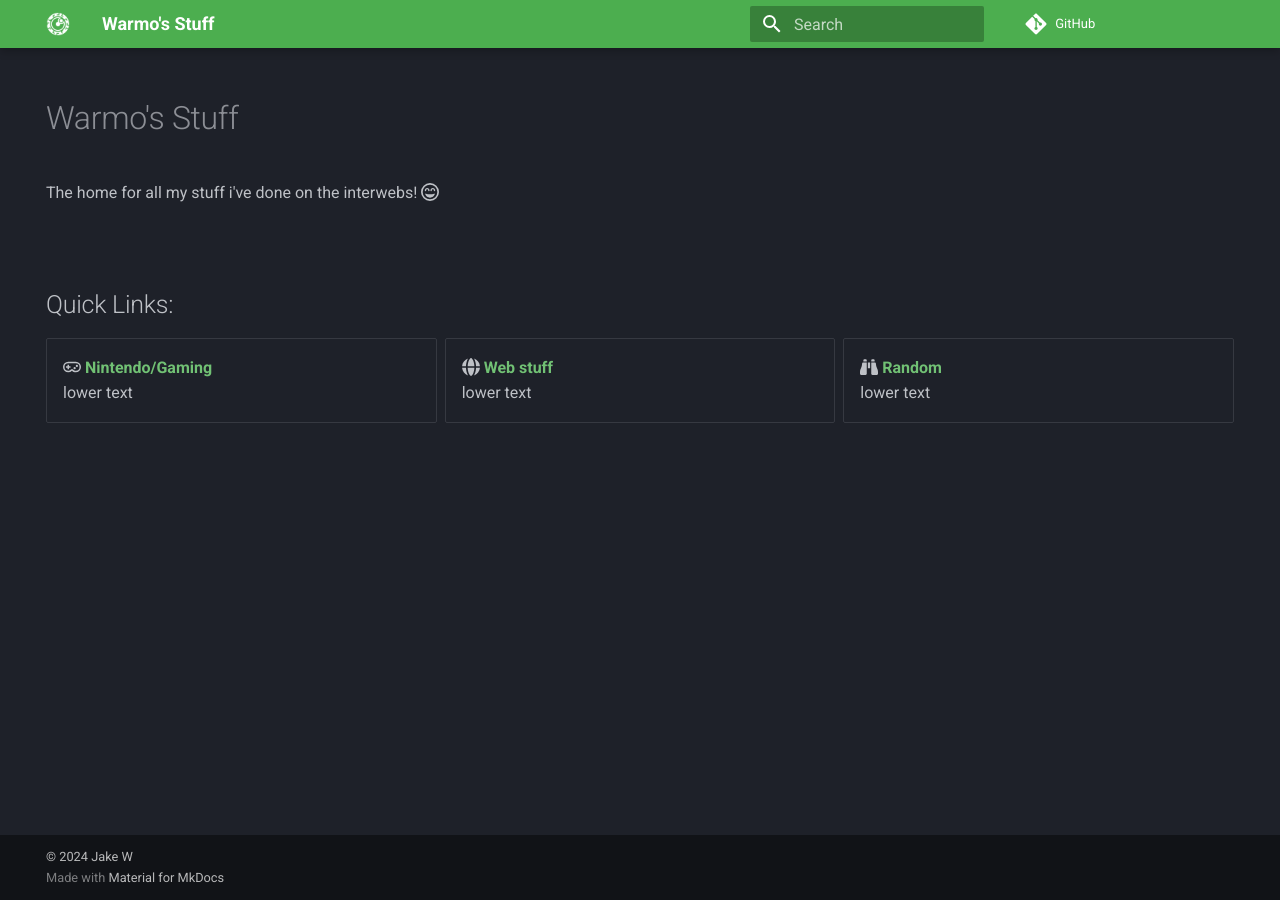
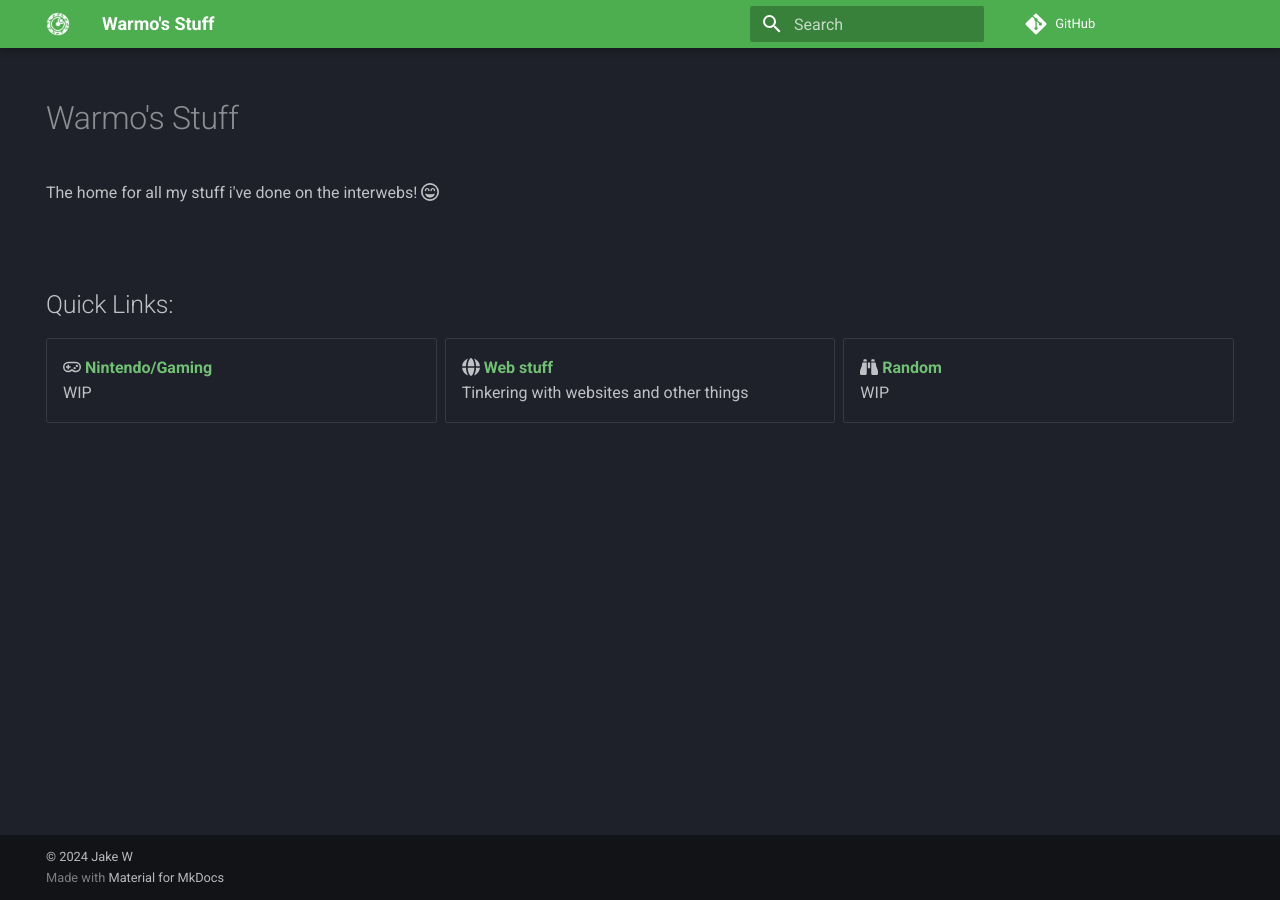
Before and after one commit to Warmo/warmo.github.io, an MkDocs documentation site: the page built from docs/index.md, in a window 1280 px wide. Built offline with MkDocs 1.6.1 and Material for MkDocs 9.7.7, drawn with Linux system fonts in a browser that asks for light colours; comment, search, counter and statistics services are not loaded.

Commit message:
Homepage WIP

```diff
--- a/docs/index.md
+++ b/docs/index.md
@@ -5,7 +5,9 @@ hide:
   - navigation
   - toc
 ---
+
 # Warmo's Stuff
+
  The home for all my stuff i've done on the interwebs! :fontawesome-regular-face-grin-beam:
 
 <br>
@@ -15,9 +17,9 @@ hide:
 <div class="grid cards" markdown>
 
 - :material-gamepad-variant-outline: [__Nintendo/Gaming__](work/category/nintendo)<br>
-lower text
+WIP
 - :fontawesome-solid-globe: [__Web stuff__](work/category/web)<br>
-lower text
+Tinkering with websites and other things
 - :fontawesome-solid-binoculars: [__Random__](random.md)<br>
-lower text
+WIP
 </div>
```
